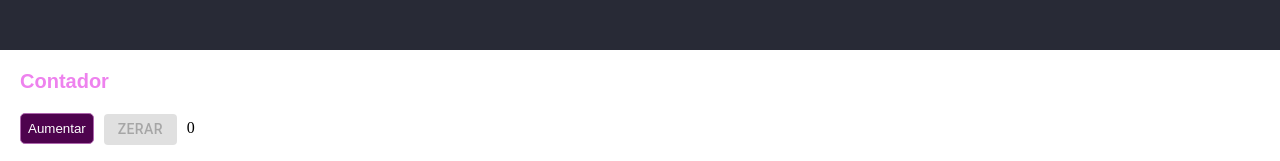
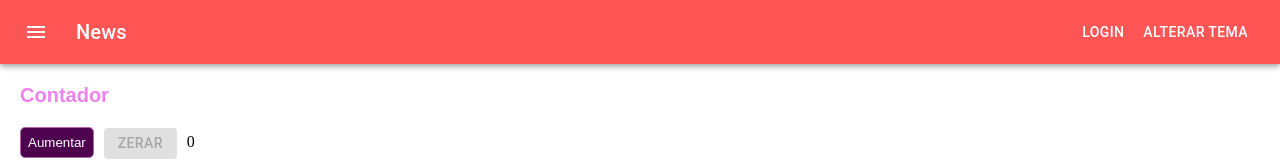
Before and after one commit to wagnermarques00/React, a React (Create React App) app in the folder Aulas/my-app/: page / in a window 1280 px wide. Shown: the top 161 px of the page. Built offline with nearby package versions, Linux system fonts and the light colour scheme.

Commit message:
2022/06/17 update

```diff
--- a/Aulas/my-app/src/App.jsx
+++ b/Aulas/my-app/src/App.jsx
@@ -4,10 +4,25 @@ import ArmazemSerratec from "./pages/ArmazemSerratec";
 import Alunos from "./pages/Alunos";
 import CadastroMaterias from "./pages/CadastroMaterias/index.jsx";
 import ListagemMaterias from "./pages/ListagemMaterias/index.jsx";
+import Navbar from "./components/Navbar";
+import { TemaContext } from "./context/";
+import { useContext } from "react";
 
 function App() {
+	const { temaSelecionado } = useContext(TemaContext);
+	const tema = {
+		claro: {
+			backgroundColor: "#fff",
+		},
+		escuro: {
+			backgroundColor: "#44475a",
+			color: "#f8f8f2",
+		},
+	};
+
 	return (
-		<div className="container">
+		<div className="container" style={tema[temaSelecionado]}>
+			<Navbar />
 			<Routes>
 				<Route path="/" element={<ArmazemSerratec />} />
 				<Route path="/alunos" element={<Alunos />} />
--- /dev/null
+++ b/Aulas/my-app/src/components/Navbar/index.jsx
@@ -0,0 +1,59 @@
+import AppBar from "@mui/material/AppBar";
+import Box from "@mui/material/Box";
+import Toolbar from "@mui/material/Toolbar";
+import Typography from "@mui/material/Typography";
+import Button from "@mui/material/Button";
+import IconButton from "@mui/material/IconButton";
+import MenuIcon from "@mui/icons-material/Menu";
+import { MyLink } from "../../Styles"; // Só estiliza o link pra não ficar com aquela cor azul
+import { useContext } from "react";
+import { TemaContext } from "../../context";
+
+const Navbar = () => {
+	const { temaSelecionado, setTemaSelecionado } = useContext(TemaContext);
+
+	const alterarTema = () => {
+		if (temaSelecionado === "claro") {
+			setTemaSelecionado("escuro");
+		} else {
+			setTemaSelecionado("claro");
+		}
+		/** Ternário:
+		 * temaSelecionado === "claro" ? setTemaSelecionado("escuro") : setTemaSelecionado("claro");
+		 * setTemaSelecionado(temaSelecionado === "claro" ? "escuro" : "claro");		 *
+		 */
+	};
+
+	return (
+		<Box sx={{ flexGrow: 1 }}>
+			<AppBar position="static" sx={{ background: "#ff5555" }}>
+				<Toolbar>
+					<IconButton
+						size="large"
+						edge="start"
+						color="inherit"
+						aria-label="menu"
+						sx={{ mr: 2 }}
+					>
+						<MenuIcon />
+					</IconButton>
+					<Typography
+						variant="h6"
+						component="div"
+						sx={{ flexGrow: 1 }}
+					>
+						News
+					</Typography>
+					<Button color="inherit">
+						<MyLink to="../materias/cadastro">Login</MyLink>
+					</Button>
+					<Button color="inherit" onClick={alterarTema}>
+						Alterar tema
+					</Button>
+				</Toolbar>
+			</AppBar>
+		</Box>
+	);
+};
+
+export default Navbar;
--- /dev/null
+++ b/Aulas/my-app/src/context/index.js
@@ -0,0 +1,13 @@
+import { createContext, useState } from "react";
+
+export const TemaContext = createContext();
+
+export const TemaProvider = ({ children }) => {
+	const [temaSelecionado, setTemaSelecionado] = useState("claro");
+
+	return (
+		<TemaContext.Provider value={{ temaSelecionado, setTemaSelecionado }}>
+			{children}
+		</TemaContext.Provider>
+	);
+};
--- a/Aulas/my-app/src/index.js
+++ b/Aulas/my-app/src/index.js
@@ -2,10 +2,13 @@ import React from "react"; // vai direto na node modules
 import ReactDOM from "react-dom/client"; // vai direto na node modules
 import App from "./App";
 import { BrowserRouter } from "react-router-dom";
+import { TemaProvider } from "./context";
 
 const root = ReactDOM.createRoot(document.getElementById("root"));
 root.render(
 	<BrowserRouter>
-		<App />
+		<TemaProvider>
+			<App />
+		</TemaProvider>
 	</BrowserRouter>
 );
--- a/Aulas/my-app/src/pages/Alunos/index.jsx
+++ b/Aulas/my-app/src/pages/Alunos/index.jsx
@@ -1,11 +1,4 @@
 import React, { useEffect, useState } from "react";
-import AppBar from "@mui/material/AppBar";
-import Box from "@mui/material/Box";
-import Toolbar from "@mui/material/Toolbar";
-import Typography from "@mui/material/Typography";
-import Button from "@mui/material/Button";
-import IconButton from "@mui/material/IconButton";
-import MenuIcon from "@mui/icons-material/Menu";
 import Table from "@mui/material/Table";
 import TableBody from "@mui/material/TableBody";
 import TableCell from "@mui/material/TableCell";
@@ -17,7 +10,6 @@ import Container from "@mui/material/Container";
 import Lottie from "react-lottie";
 import axios from "axios";
 import carregandoAnimacao from "../../animations/loading.json";
-import { MyLink } from "../../Styles";
 
 const Alunos = () => {
 	const [alunos, setAlunos] = useState([]);
@@ -78,31 +70,6 @@ const Alunos = () => {
 
 	return (
 		<>
-			<Box sx={{ flexGrow: 1 }}>
-				<AppBar position="static" sx={{ background: "#ff5555" }}>
-					<Toolbar>
-						<IconButton
-							size="large"
-							edge="start"
-							color="inherit"
-							aria-label="menu"
-							sx={{ mr: 2 }}
-						>
-							<MenuIcon />
-						</IconButton>
-						<Typography
-							variant="h6"
-							component="div"
-							sx={{ flexGrow: 1 }}
-						>
-							News
-						</Typography>
-						<Button color="inherit">
-							<MyLink to="../materias/cadastro">Login</MyLink>
-						</Button>
-					</Toolbar>
-				</AppBar>
-			</Box>
 			<>
 				<Container maxWidth="sm">
 					{carregando ? (
--- a/Aulas/my-app/src/pages/ArmazemSerratec/index.jsx
+++ b/Aulas/my-app/src/pages/ArmazemSerratec/index.jsx
@@ -1,10 +1,8 @@
-import Cabecalho from "../../components/Cabecalho";
 import Corpo from "../../components/Corpo";
 
 const ArmazemSerratec = () => {
 	return (
 		<>
-			<Cabecalho></Cabecalho>
 			<Corpo></Corpo>
 		</>
 	);
```
